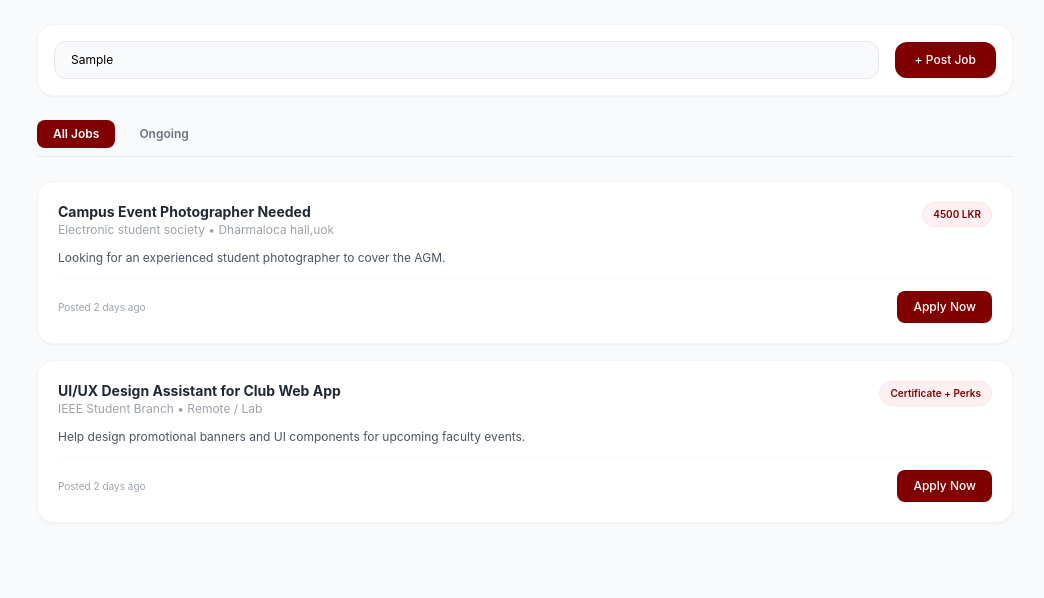
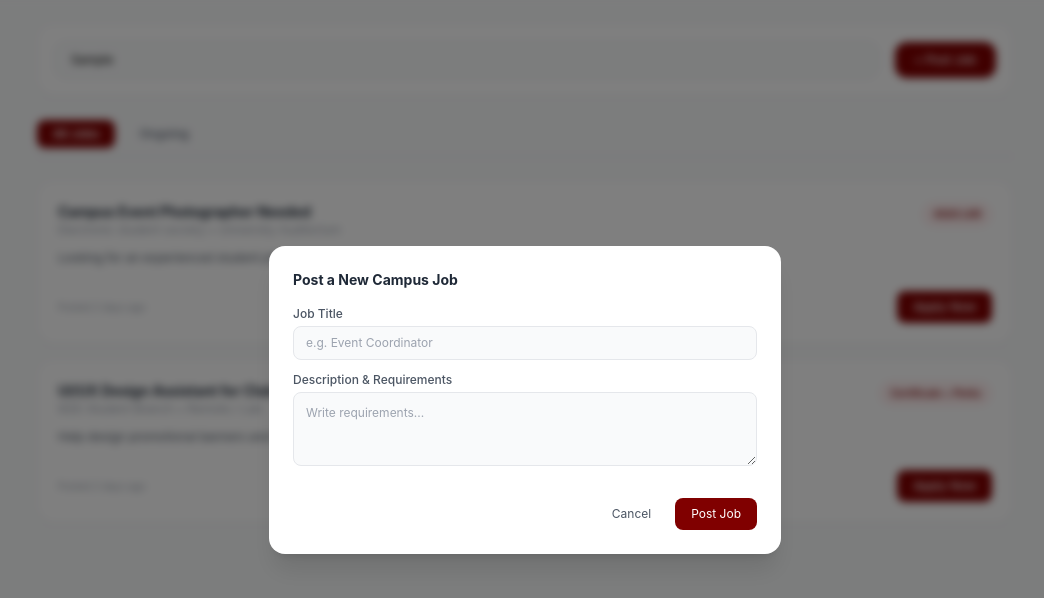
Before and after one commit to naveennisalka/KelaniConnect-_FullStack_Project, a React (Vite) app in the folder kelani-media/frontend/: page /jobs in a window 1280 px wide. Both pictures are taken after typing "Sample" into the empty fields and a click on the button "+ Post Job". Shown: the top 598 px of the page, without its empty margins (115-1159 px from the left). Built offline with nearby package versions, Linux system fonts and the light colour scheme; no server answers.

Commit message:
feat: add job posting modal and update JobsPage layout

```diff
--- a/kelani-media/frontend/src/pages/JobsPage.jsx
+++ b/kelani-media/frontend/src/pages/JobsPage.jsx
@@ -2,15 +2,16 @@ import React, { useState } from 'react';
 
 const JobsPage = () => {
   const [activeTab, setActiveTab] = useState('All Jobs');
+  const [showPostModal, setShowPostModal] = useState(false);
 
   const jobsList = [
     {
       id: 1,
       title: 'Campus Event Photographer Needed',
       society: 'Electronic student society',
-      location: 'Dharmaloca hall,uok',
+      location: 'University Auditorium',
       stipend: '4500 LKR',
-      description: 'Looking for an experienced student photographer to cover the AGM.'
+      description: 'Looking for an experienced student photographer to cover the annual general meeting 2027.'
     },
     {
       id: 2,
@@ -26,19 +27,22 @@ const JobsPage = () => {
     <div className="min-h-screen bg-gray-50 flex">
       <div className="flex-1 p-6 space-y-6 max-w-5xl mx-auto">
 
-        {/* Search Bar */}
+        {/* Search & Action Bar */}
         <div className="bg-white rounded-2xl p-4 shadow-sm border border-gray-100 flex items-center justify-between gap-4">
           <input
             type="text"
             placeholder="Search campus jobs, gigs, roles..."
             className="w-full bg-gray-50 border border-gray-200 rounded-xl px-4 py-2.5 text-xs focus:outline-none focus:ring-1 focus:ring-rose-900"
           />
-          <button className="bg-[#800000] text-white text-xs font-medium px-5 py-2.5 rounded-xl hover:bg-rose-900 whitespace-nowrap shadow-sm transition-colors">
+          <button
+            onClick={() => setShowPostModal(true)}
+            className="bg-[#800000] text-white text-xs font-medium px-5 py-2.5 rounded-xl hover:bg-rose-900 whitespace-nowrap shadow-sm transition-colors"
+          >
             + Post Job
           </button>
         </div>
 
-        {/* Navigation Tabs */}
+        {/* Tabs */}
         <div className="flex gap-2 border-b border-gray-200 pb-2">
           {['All Jobs', 'Ongoing'].map((tab) => (
             <button
@@ -53,7 +57,7 @@ const JobsPage = () => {
           ))}
         </div>
 
-        {/* Job Cards */}
+        {/* Job Cards Feed */}
         <div className="space-y-4">
           {jobsList.map((job) => (
             <div key={job.id} className="bg-white rounded-2xl p-5 shadow-sm border border-gray-100 space-y-3 hover:shadow-md transition-shadow">
@@ -78,6 +82,29 @@ const JobsPage = () => {
         </div>
 
       </div>
+
+      {/* Post Job Modal Form */}
+      {showPostModal && (
+        <div className="fixed inset-0 bg-black/50 flex items-center justify-center p-4 z-50 backdrop-blur-sm">
+          <div className="bg-white rounded-2xl w-full max-w-lg p-6 space-y-4 shadow-xl">
+            <h3 className="text-sm font-bold text-gray-800">Post a New Campus Job</h3>
+            <div className="space-y-3 text-xs">
+              <div>
+                <label className="block font-medium text-gray-600 mb-1">Job Title</label>
+                <input type="text" placeholder="e.g. Event Coordinator" className="w-full bg-gray-50 border border-gray-200 rounded-lg px-3 py-2 focus:outline-none focus:ring-1 focus:ring-rose-900" />
+              </div>
+              <div>
+                <label className="block font-medium text-gray-600 mb-1">Description & Requirements</label>
+                <textarea rows="3" placeholder="Write requirements..." className="w-full bg-gray-50 border border-gray-200 rounded-lg p-3 focus:outline-none focus:ring-1 focus:ring-rose-900"></textarea>
+              </div>
+            </div>
+            <div className="flex justify-end gap-2 pt-3">
+              <button onClick={() => setShowPostModal(false)} className="px-4 py-2 text-xs text-gray-600 hover:bg-gray-100 rounded-lg">Cancel</button>
+              <button onClick={() => setShowPostModal(false)} className="px-4 py-2 text-xs bg-[#800000] text-white rounded-lg hover:bg-rose-900">Post Job</button>
+            </div>
+          </div>
+        </div>
+      )}
     </div>
   );
 };
```
